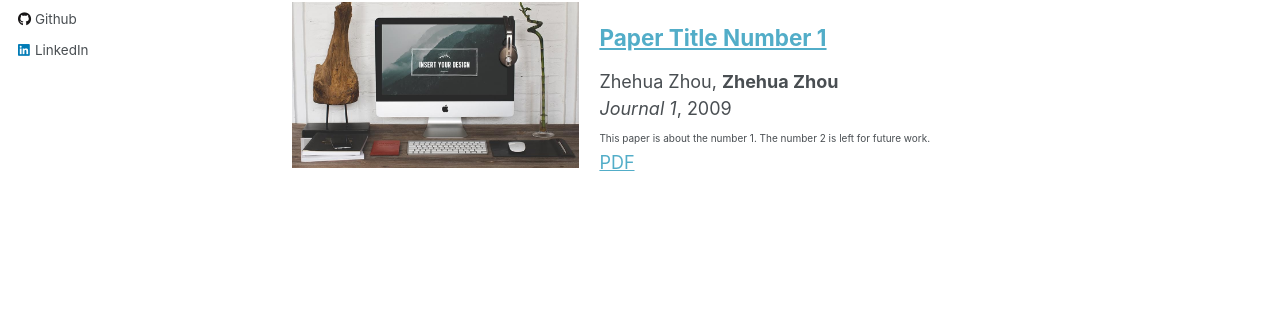
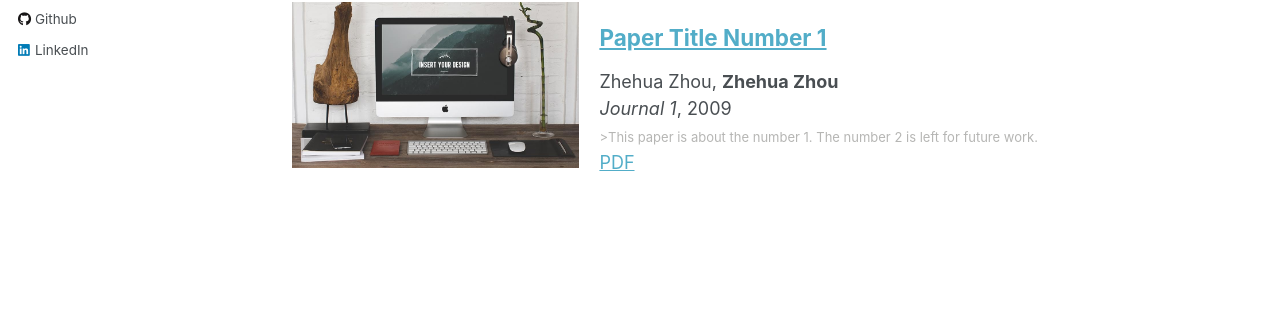
Before and after one commit to zhehuazhou/zhehuazhou.github.io, a Jekyll site: the page built from _pages/about.md, in a window 1280 px wide. Shown: the part 569-890 px from the top of the page. Built offline with Jekyll 4.4.1, drawn with Linux system fonts in a browser that asks for light colours; some web fonts are replaced.

Commit message:
initial update

```diff
--- a/_includes/archive-single_double.html
+++ b/_includes/archive-single_double.html
@@ -17,6 +17,7 @@
 .column {
   float: left;
   padding: 10px;
+  align-items: center;
 }
 
 .left {
@@ -73,7 +74,7 @@
         {% elsif post.collection == 'publications' %}
           <p> {{ post.authorlist }} <br>
           <i> {{ post.venue }}</i>, {{ post.date | default: "1900-01-01" | date: "%Y" }} <br>
-           <font size="-2">{{ post.excerpt }}</font> <br>
+           <font size="-1" color="#B6B6B4">>{{ post.excerpt }}</font> <br>
           <a href=" {{ post.paperurl }} ">PDF</a></p>
         {% elsif post.date %}
          <p class="page__date"><strong><i class="fa fa-fw fa-calendar" aria-hidden="true"></i> {{ site.data.ui-text[site.locale].date_label | default: "Published:" }}</strong> <time datetime="{{ post.date | default: "1900-01-01" | date_to_xmlschema }}">{{ post.date | default: "1900-01-01" | date: "%B %d, %Y" }}</time></p>
```
